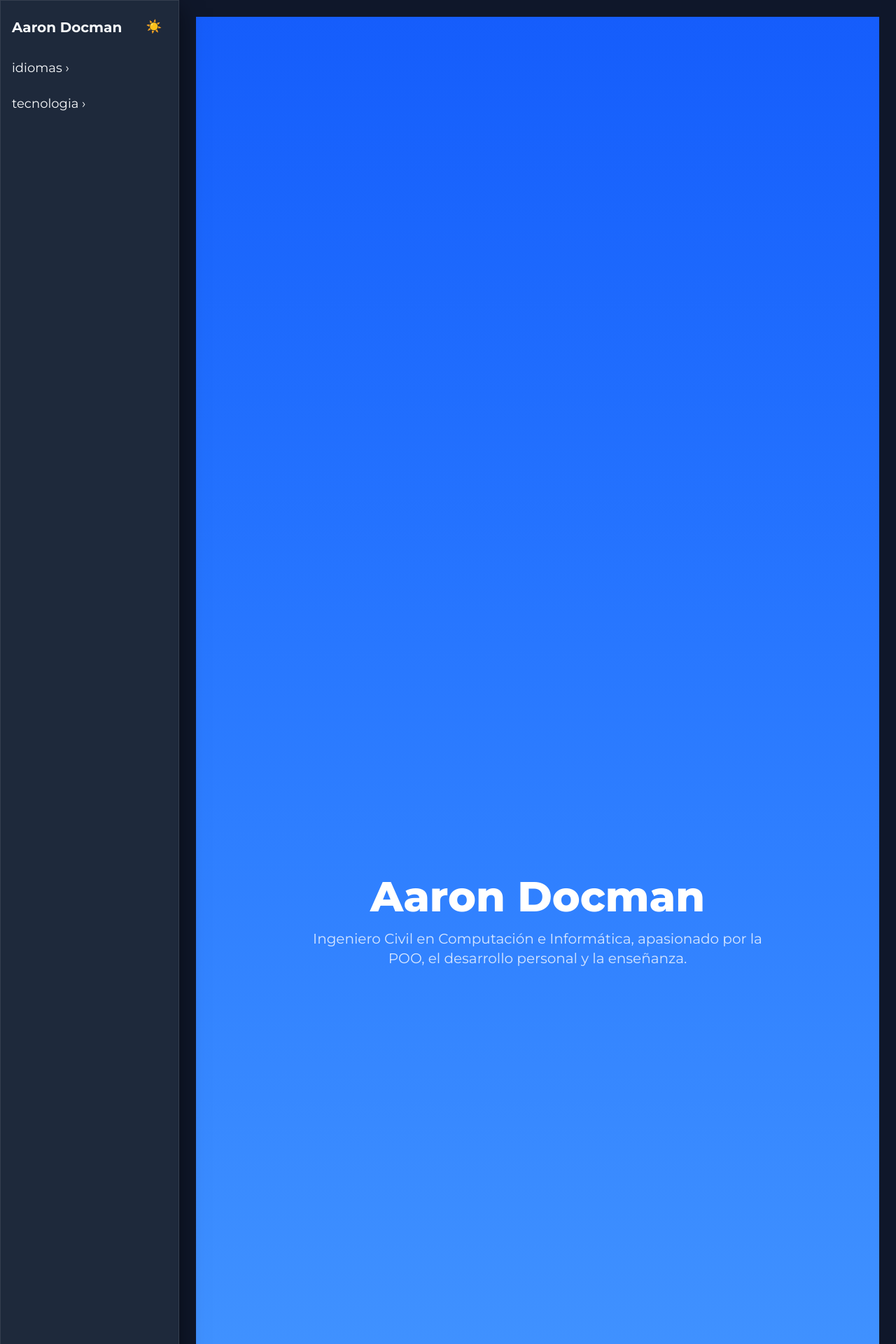
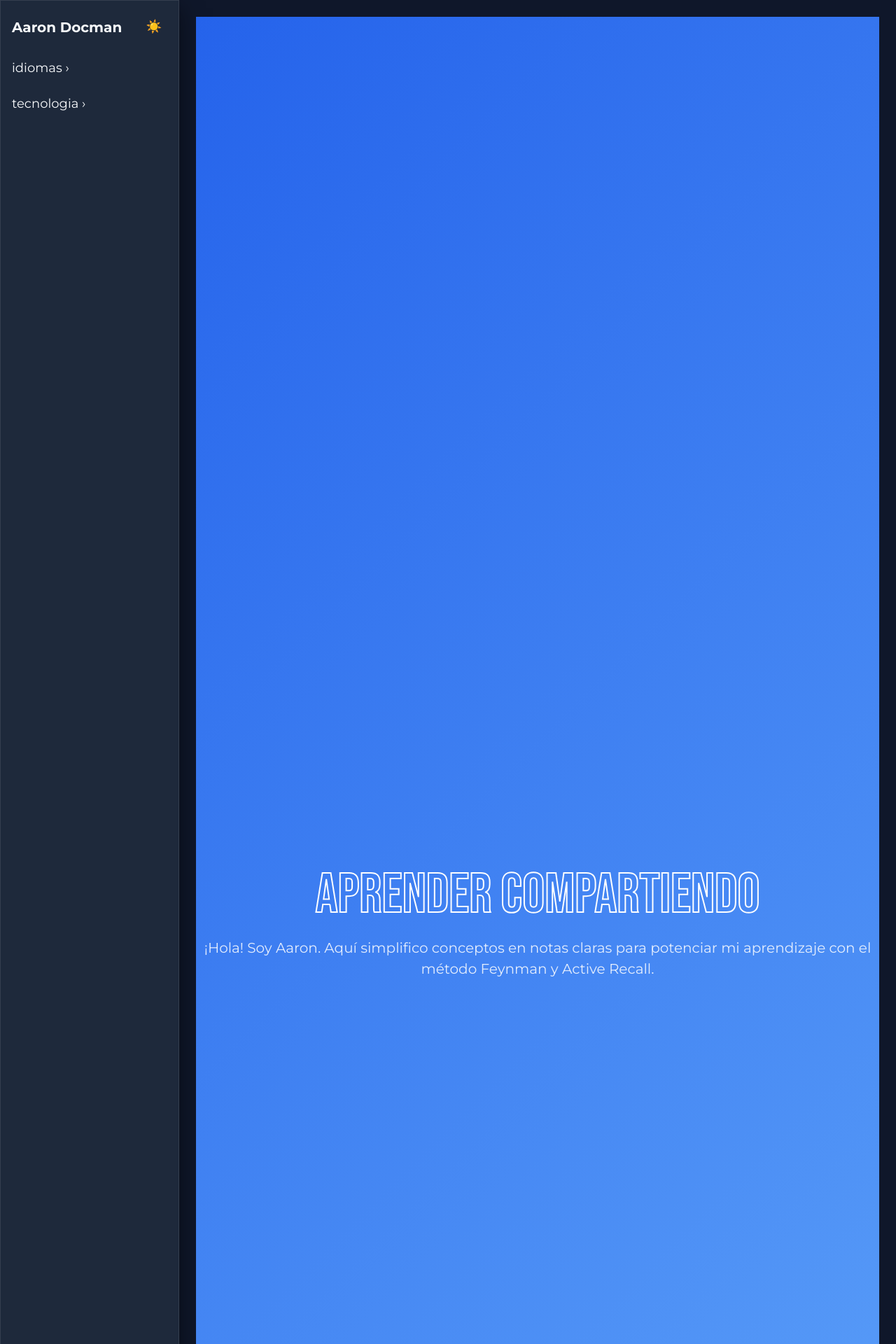
Before and after one commit to adocman/adocman.github.io, a Jekyll site: the page built from index.markdown, in a window 1280 px wide. Shown: the top 1920 px of the page at 70% size. Built offline with Jekyll 4.4.1, drawn with Linux system fonts in a browser that asks for light colours.

Commit message:
landing 1.0

```diff
--- a/_layouts/index.html
+++ b/_layouts/index.html
@@ -2,46 +2,54 @@
 layout: default
 permalink: /
 ---
-<main id="landing" class="flex-1 overflow-auto">
+<!-- Hoja de estilos y script específicos para la landing -->
+<link rel="stylesheet" href="{{ '/assets/css/landing.css' | relative_url }}">
+<script defer src="{{ '/assets/js/landing.js' | relative_url }}"></script>
 
-  <!-- Hero Section -->
-  <section
-    class="flex items-center justify-center h-screen bg-gradient-to-b from-blue-600 to-blue-400 text-center px-4">
-    <div>
-      <h1 class="text-6xl font-extrabold text-white mb-4">Aaron Docman</h1>
-      <p class="text-xl text-white/80 max-w-2xl mx-auto">
-        Ingeniero Civil en Computación e Informática, apasionado por la POO, el desarrollo personal y la enseñanza.
-      </p>
-    </div>
+<main id="landing" class="landing">
+
+  <!-- HERO -->
+  <section id="hero" class="hero">
+    <h1 class="hero-title">Aprender compartiendo</h1>
+    <p class="hero-subtitle">
+      ¡Hola! Soy Aaron. Aquí simplifico conceptos en notas claras
+      para potenciar mi aprendizaje con el método Feynman y Active Recall.
+    </p>
   </section>
 
-  <!-- Grid de Categorías -->
-  <section class="py-16 bg-white">
-    <h2 class="text-3xl font-bold mb-8 text-center text-gray-900">Categorías</h2>
-    <div class="max-w-6xl mx-auto grid grid-cols-1 sm:grid-cols-2 lg:grid-cols-3 gap-6 px-4">
+  <!-- SOBRE MÍ -->
+  <section id="sobre-mi" class="section section--white fade-in">
+    <h2>Un poco sobre mí</h2>
+    <p>
+      No soy un experto, solo un apasionado por aprender y compartir lo que descubro. Como tú,
+      disfruto del proceso, anoto mis ideas y creo que enseñar a otros es la mejor forma
+      de entender a fondo cualquier tema.
+    </p>
+  </section>
+
+  <!-- CATEGORÍAS -->
+  <section id="categorias" class="section section--grey fade-in">
+    <h2>¿Qué quieres revisar hoy?</h2>
+    <div class="grid-cards">
       {% for category in site.categories %}
         <a href="{{ '/categorias/' | append: category[0] | slugify | append:'/' }}"
-           class="p-6 bg-gray-100 hover:bg-gray-200 transition rounded-lg">
-          <h3 class="text-xl font-semibold text-gray-900 capitalize">{{ category[0] }}</h3>
-          <p class="mt-2 text-gray-700">{{ category[1] | size }} posts</p>
+           class="card card--category">
+          <h3>{{ category[0] | capitalize }}</h3>
+          <span>{{ category[1].size }} apuntes</span>
         </a>
       {% endfor %}
     </div>
   </section>
 
-  <!-- Lista de Posts -->
-  <section class="py-16 bg-gray-50">
-    <h2 class="text-3xl font-bold mb-8 text-center text-gray-900">Últimos Posts</h2>
-    <div class="max-w-4xl mx-auto space-y-8 px-4">
+  <!-- ÚLTIMOS POSTS -->
+  <section id="ultimos-posts" class="section section--white fade-in">
+    <h2>¿Qué hay de nuevo?</h2>
+    <div class="stack-cards">
       {% for post in site.posts limit:5 %}
-        <article class="p-6 bg-white shadow-sm rounded-lg transition hover:shadow-lg">
-          <h3 class="text-2xl font-bold mb-2">
-            <a href="{{ post.url }}" class="hover:underline">{{ post.title }}</a>
-          </h3>
-          <p class="text-sm text-gray-500 mb-4">
-            {{ post.date | date: "%B %d, %Y" }} · {{ post.reading_time }}
-          </p>
-          <p class="text-gray-700">{{ post.excerpt }}</p>
+        <article class="card card--post">
+          <h3><a href="{{ post.url }}">{{ post.title }}</a></h3>
+          <small>{{ post.date | date: "%B %d, %Y" }} · {{ post.reading_time }}</small>
+          <p>{{ post.excerpt }}</p>
         </article>
       {% endfor %}
     </div>
--- /dev/null
+++ b/assets/css/landing.css
@@ -0,0 +1,131 @@
+/* VARIABLES y RESET específico */
+:root {
+    --primary-blue: #2563eb;
+    --hero-height: 100vh;
+  }
+  .landing { overflow-x: hidden; }
+
+  /* HERO */
+  .hero {
+    height: var(--hero-height);
+    display: flex;
+    flex-direction: column;
+    justify-content: center;
+    align-items: center;
+    text-align: center;
+    background: linear-gradient(135deg, var(--primary-blue) 0%, #60a5fa 100%);
+    color: transparent;
+    position: relative;
+  }
+  .hero-title {
+    font-family: 'Bebas Neue', cursive;
+    font-size: clamp(2.5rem, 8vw, 5rem);
+    line-height: 1.1;
+    -webkit-text-stroke: 2px white;
+    transition: color 0.6s ease, -webkit-text-fill-color 0.6s ease;
+  }
+  .hero-title.filled {
+    color: white;
+    -webkit-text-fill-color: white;
+  }
+  .hero-subtitle {
+    font-family: 'Montserrat', sans-serif;
+    font-size: 1.25rem;
+    color: rgba(255,255,255,0.85);
+    margin-top: 1rem;
+  }
+
+  /* SECCIONES GENERALES */
+  .section {
+    padding: 4rem 1rem;
+  }
+  .section--white { background: #ffffff; color: #1e293b; }
+  .section--grey  { background: #f9fafb; color: #1e293b; }
+  .section h2 {
+    font-family: 'Bebas Neue', cursive;
+    font-size: 2.5rem;
+    margin-bottom: 1.5rem;
+    position: relative;
+  }
+  .section h2::after {
+    content: '';
+    position: absolute;
+    left: 50%;
+    bottom: -0.5rem;
+    transform: translateX(-50%);
+    width: 4rem; height: 4px;
+    background: var(--primary-blue);
+  }
+
+  /* GRID DE CATEGORÍAS */
+  .grid-cards {
+    display: grid;
+    grid-template-columns: repeat(auto-fill, minmax(200px,1fr));
+    gap: 1.5rem;
+  }
+  .card {
+    background: white;
+    border-radius: 8px;
+    padding: 1.5rem;
+    text-decoration: none;
+    transition: transform 0.3s ease, box-shadow 0.3s ease;
+  }
+  .card:hover {
+    transform: translateY(-4px);
+    box-shadow: 0 8px 20px rgba(0,0,0,0.1);
+  }
+  .card--category h3 {
+    font-family: 'Montserrat', sans-serif;
+    font-size: 1.25rem;
+    margin-bottom: .5rem;
+    color: #1e293b;
+  }
+  .card--category span {
+    font-size: .875rem;
+    color: #4b5563;
+  }
+
+  /* LISTA DE POSTS */
+  .stack-cards {
+    display: flex;
+    flex-direction: column;
+    gap: 1.5rem;
+    max-width: 800px;
+    margin: 0 auto;
+  }
+  .card--post {
+    padding: 1.5rem;
+    background: white;
+    border-left: 4px solid var(--primary-blue);
+    transition: background-color 0.3s ease;
+  }
+  .card--post:hover {
+    background: #f3f4f6;
+  }
+  .card--post h3 {
+    margin-bottom: .5rem;
+    font-family: 'Montserrat', sans-serif;
+  }
+  .card--post a {
+    color: var(--primary-blue);
+    text-decoration: none;
+  }
+  .card--post a:hover {
+    text-decoration: underline;
+  }
+  .card--post small {
+    display: block;
+    margin-bottom: .75rem;
+    color: #6b7280;
+  }
+
+  /* FADE‑IN */
+  .fade-in {
+    opacity: 0;
+    transform: translateY(20px);
+    transition: opacity 0.6s ease-out, transform 0.6s ease-out;
+  }
+  .fade-in.visible {
+    opacity: 1;
+    transform: translateY(0);
+  }
--- /dev/null
+++ b/assets/js/landing.js
@@ -0,0 +1,23 @@
+document.addEventListener('DOMContentLoaded', () => {
+    // 1. Hero text fill on scroll
+    const heroTitle = document.querySelector('.hero-title');
+    if (heroTitle) {
+      window.addEventListener('scroll', () => {
+        const trigger = window.scrollY / window.innerHeight;
+        if (trigger > 0.2) heroTitle.classList.add('filled');
+        else heroTitle.classList.remove('filled');
+      });
+    }
+
+    // 2. Fade‑in sections
+    const faders = document.querySelectorAll('.fade-in');
+    const obs = new IntersectionObserver((entries, o) => {
+      entries.forEach(e => {
+        if (e.isIntersecting) {
+          e.target.classList.add('visible');
+          o.unobserve(e.target);
+        }
+      });
+    }, { threshold: 0.2 });
+    faders.forEach(el => obs.observe(el));
+  });
```
